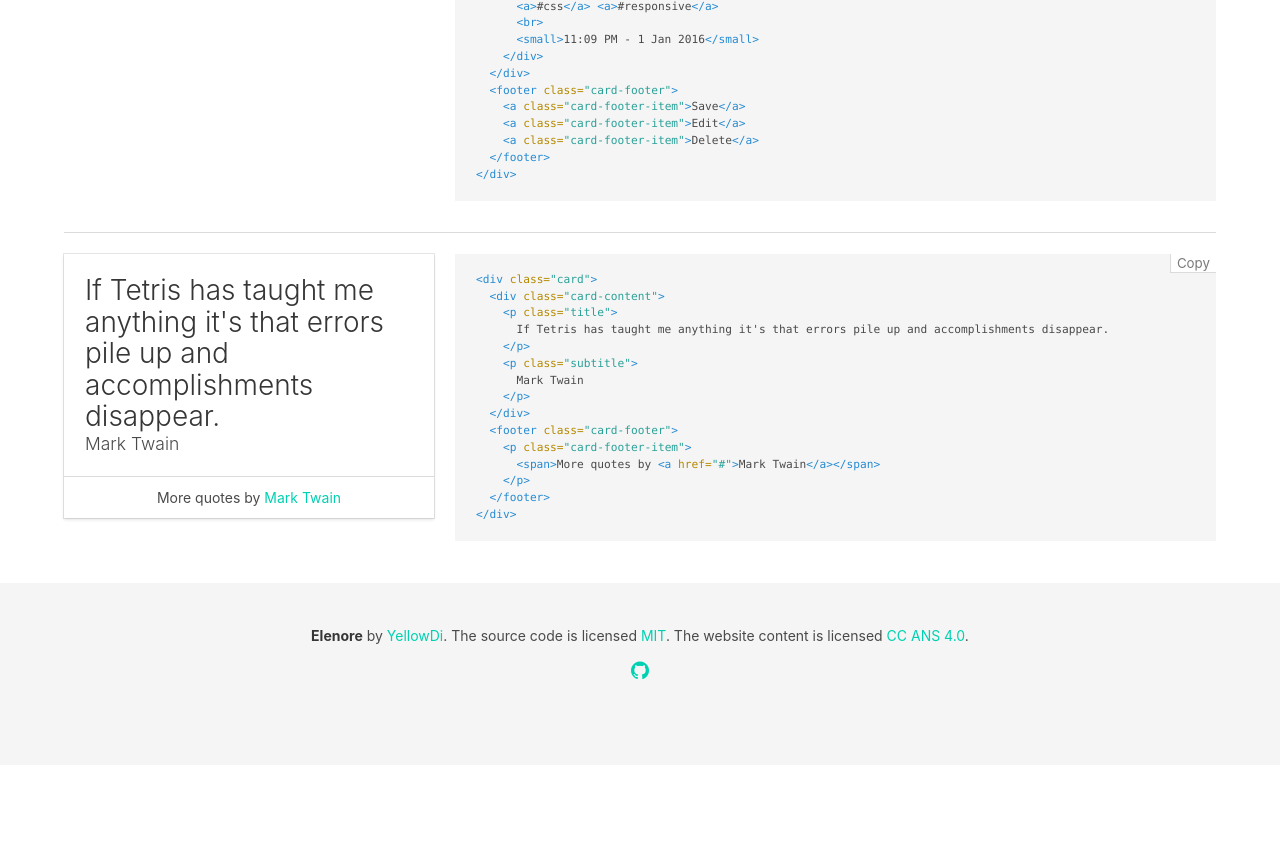
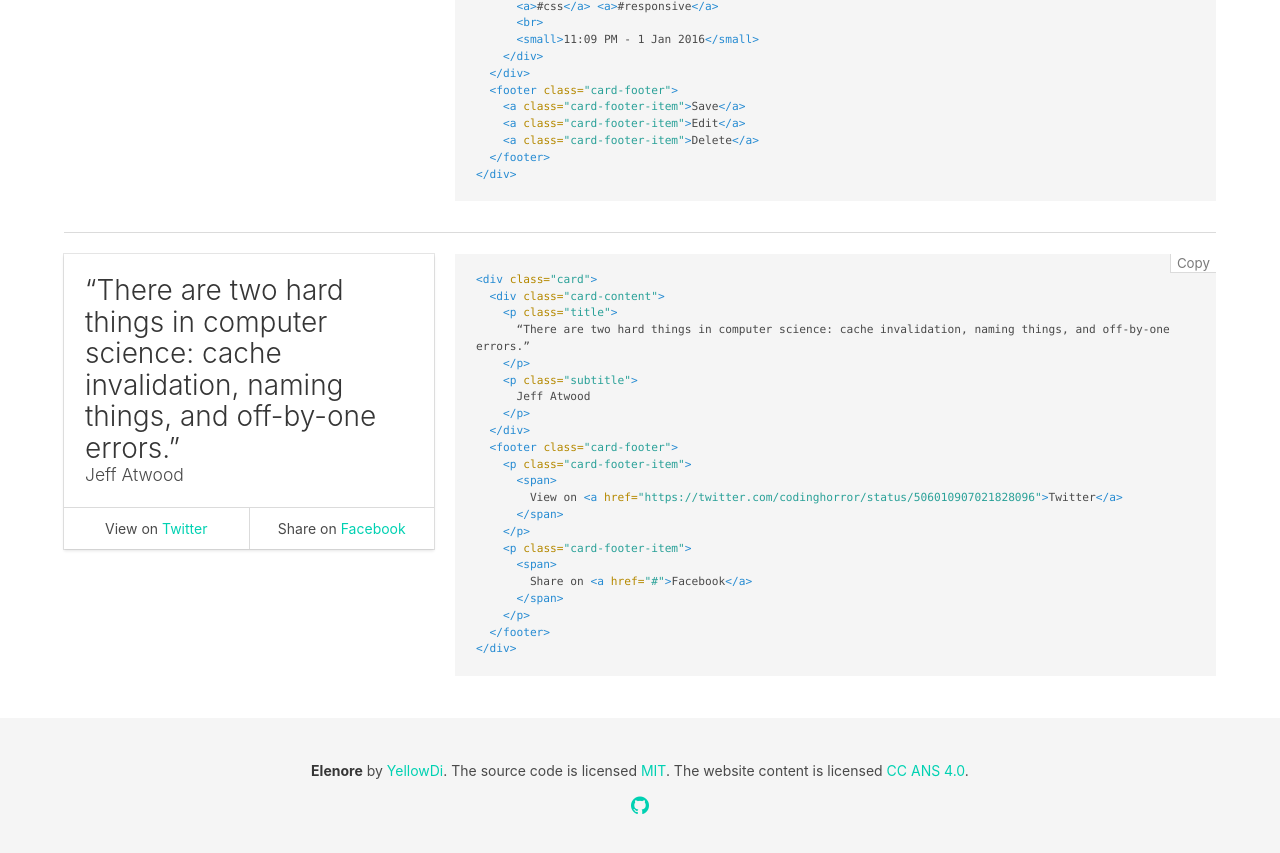
Before and after one commit to YellowDi/Elenore, a Jekyll site: the page built from docs/documentation/components/card.html, in a window 1280 px wide and 900 px high, scrolled down 1517 px. Shown: the top 853 px of the window. Built offline with Jekyll 4.4.1, drawn with Linux system fonts in a browser that asks for light colours; before the commit the page ends 2282 px from its top, so only the background shows below that.

Commit message:
Fix container

```diff
--- a/docs/Elenore-docs.sass
+++ b/docs/Elenore-docs.sass
@@ -9,6 +9,7 @@
 @import "./sass/footer"
 @import "./sass/specific"
 @import "./sass/example"
+@import "./sass/route"
 
 html
   \::-moz-selection
--- a/docs/documentation/components/card.html
+++ b/docs/documentation/components/card.html
@@ -138,15 +138,22 @@ doc-subtab: card
 <div class="card">
   <div class="card-content">
     <p class="title">
-      If Tetris has taught me anything it's that errors pile up and accomplishments disappear.
+      “There are two hard things in computer science: cache invalidation, naming things, and off-by-one errors.”
     </p>
     <p class="subtitle">
-      Mark Twain
+      Jeff Atwood
     </p>
   </div>
   <footer class="card-footer">
     <p class="card-footer-item">
-      <span>More quotes by <a href="#">Mark Twain</a></span>
+      <span>
+        View on <a href="https://twitter.com/codinghorror/status/506010907021828096">Twitter</a>
+      </span>
+    </p>
+    <p class="card-footer-item">
+      <span>
+        Share on <a href="#">Facebook</a>
+      </span>
     </p>
   </footer>
 </div>
--- a/sass/components/nav.sass
+++ b/sass/components/nav.sass
@@ -124,7 +124,10 @@ a.nav-item
     align-items: stretch
     display: flex
     min-height: $nav-height
-    width: 100%
   // Modifiers
   &.has-shadow
     box-shadow: 0 2px 3px rgba($black, 0.1)
+  // Responsiveness
+  +mobile
+    & > .container
+      width: 100%
```
Also changed, not shown: docs/sass/route.sass (added, +36 -0 lines), sass/elements/other.sass (+4 -3 lines).
